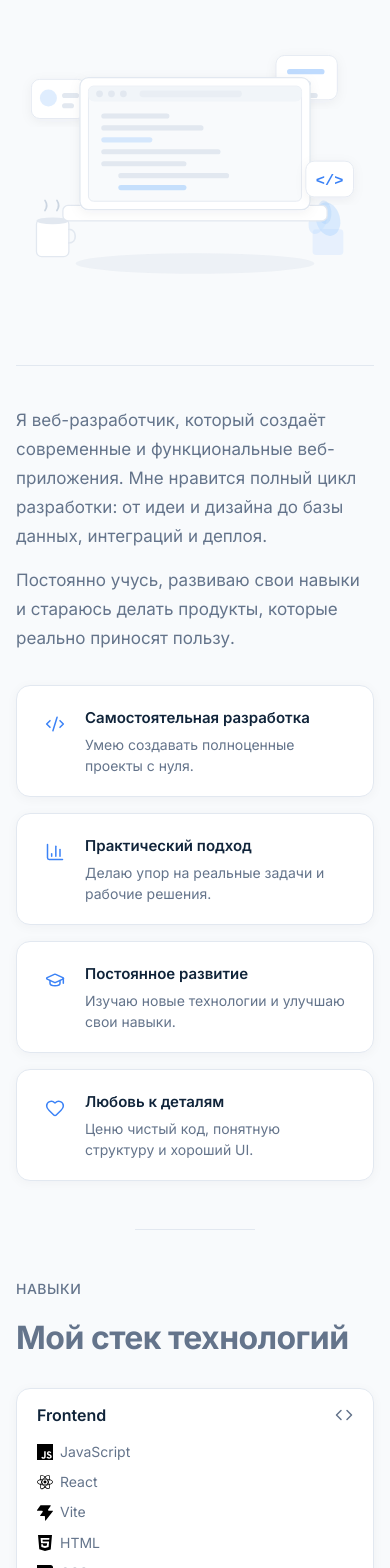
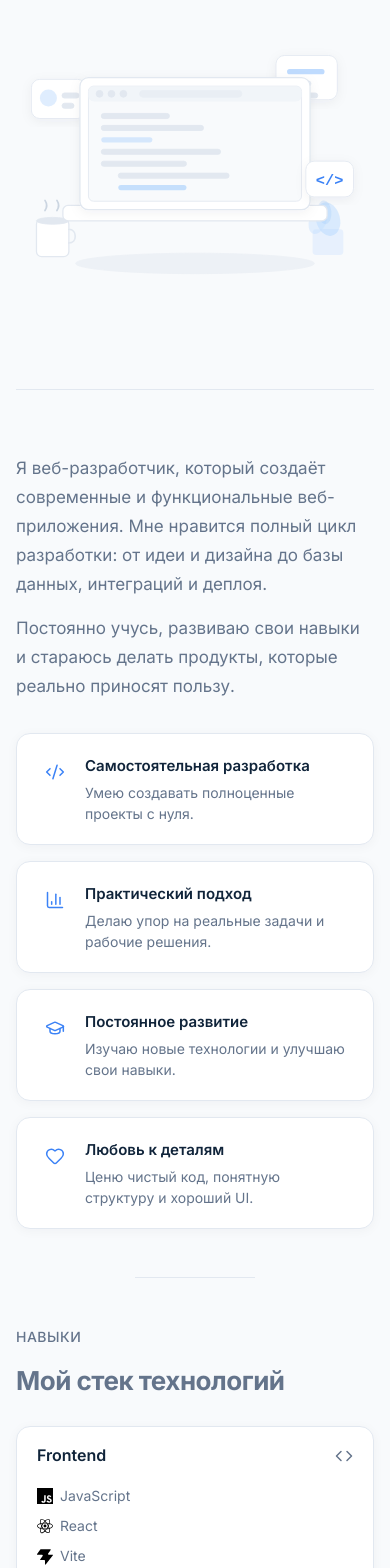
Before and after one commit to danilrekt/visitka, a React (Vite) app: page / in a window 390 px wide. Shown: the part 432-2000 px from the top of the page. Built offline with nearby package versions, Linux system fonts and the light colour scheme.

Commit message:
mobile changes

```diff
--- a/src/components/Skills.jsx
+++ b/src/components/Skills.jsx
@@ -1,4 +1,3 @@
-import { useState } from 'react';
 import { Server, Database, Code as CodeIcon, GitBranch } from 'lucide-react';
 import { ScrollReveal } from './ScrollReveal';
 import {
@@ -68,9 +67,6 @@ const skillsData = [
 ];
 
 export function SkillCategory({ category }) {
-  const [isOpen, setIsOpen] = useState(
-    typeof window !== 'undefined' && window.innerWidth >= 768
-  );
   const Icon = category.icon;
 
   const renderSkillIcon = (icon, size = 15) => {
@@ -83,20 +79,11 @@ export function SkillCategory({ category }) {
 
   return (
     <div className="skill-category">
-      <button
-        type="button"
-        className="skill-category__header"
-        onClick={() => setIsOpen(!isOpen)}
-        aria-expanded={isOpen}
-      >
+      <div className="skill-category__header">
         <span>{category.title}</span>
-        <Icon
-          size={18}
-          className={isOpen ? 'rotated' : ''}
-          style={{ transition: 'transform 0.3s ease' }}
-        />
-      </button>
-      <div className={`skill-category__body ${isOpen ? 'open' : ''}`}>
+        <Icon size={18} className="rotated" />
+      </div>
+      <div className="skill-category__body open">
         <ul className="skill-category__list">
           {category.skills.map((skill) => (
             <li key={skill.name} className="skill-category__item">
--- a/src/components/WorkspaceIllustration.jsx
+++ b/src/components/WorkspaceIllustration.jsx
@@ -9,6 +9,28 @@ export default function WorkspaceIllustration() {
         aria-label="Иллюстрация рабочего места разработчика"
         role="img"
       >
+        <style>{`
+          .ws-border { fill: var(--border); stroke: var(--border); }
+          .ws-border-only { stroke: var(--border); }
+          .ws-bg { fill: var(--bg); }
+          .ws-card-bg { fill: var(--card-bg); }
+          .ws-illustration-bg { fill: var(--illustration-bg); }
+          .ws-illustration-accent { fill: var(--illustration-accent); }
+          .ws-illustration-accent-o5 { fill: var(--illustration-accent); opacity: 0.5; }
+          .ws-illustration-accent-o3 { fill: var(--illustration-accent); opacity: 0.3; }
+          .ws-illustration-accent-o4 { fill: var(--illustration-accent); opacity: 0.4; }
+          .ws-illustration-blue { fill: var(--illustration-blue); }
+          .ws-illustration-blue-o3 { fill: var(--illustration-blue); opacity: 0.3; }
+          .ws-illustration-blue-o25 { fill: var(--illustration-blue); opacity: 0.25; }
+          .ws-illustration-blue-o5 { fill: var(--illustration-blue); opacity: 0.5; }
+          .ws-text { fill: var(--text); }
+          .ws-text-secondary { fill: var(--text-secondary); }
+          .ws-accent { fill: var(--accent); }
+          .ws-white { fill: #FFFFFF; }
+          .ws-shadow { filter: url(#soft); }
+          .ws-stroke-white { stroke: #FFFFFF; }
+        `}</style>
+
         <defs>
           <filter id="soft" x="-20%" y="-20%" width="140%" height="140%">
             <feDropShadow dx="0" dy="3" stdDeviation="6" floodColor="#10243A" floodOpacity="0.05" />
@@ -16,61 +38,60 @@ export default function WorkspaceIllustration() {
         </defs>
 
         {/* Floating card top-right */}
-        <rect x="305" y="24" width="72" height="52" rx="10" fill="#FFFFFF" stroke="var(--border)" strokeWidth="1" filter="url(#soft)" />
-        <rect x="318" y="40" width="44" height="6" rx="3" fill="var(--illustration-accent)" />
-        <rect x="318" y="54" width="28" height="6" rx="3" fill="var(--border)" />
-        <rect x="318" y="68" width="36" height="6" rx="3" fill="var(--border)" />
+        <rect x="305" y="24" width="72" height="52" rx="10" className="ws-white ws-shadow" stroke="var(--border)" strokeWidth="1" />
+        <rect x="318" y="40" width="44" height="6" rx="3" className="ws-illustration-accent" />
+        <rect x="318" y="54" width="28" height="6" rx="3" className="ws-border" />
+        <rect x="318" y="68" width="36" height="6" rx="3" className="ws-border" />
 
         {/* Floating card left */}
-        <rect x="18" y="52" width="64" height="46" rx="10" fill="#FFFFFF" stroke="var(--border)" strokeWidth="1" filter="url(#soft)" />
-        <circle cx="38" cy="74" r="10" fill="var(--illustration-accent)" opacity="0.5" />
-        <rect x="54" y="68" width="20" height="6" rx="3" fill="var(--border)" />
-        <rect x="54" y="80" width="14" height="6" rx="3" fill="var(--border)" />
+        <rect x="18" y="52" width="64" height="46" rx="10" className="ws-white ws-shadow" stroke="var(--border)" strokeWidth="1" />
+        <circle cx="38" cy="74" r="10" className="ws-illustration-accent-o5" />
+        <rect x="54" y="68" width="20" height="6" rx="3" className="ws-border" />
+        <rect x="54" y="80" width="14" height="6" rx="3" className="ws-border" />
 
         {/* Coffee cup */}
-        <rect x="24" y="216" width="38" height="44" rx="6" fill="var(--card-bg)" stroke="var(--border)" strokeWidth="1.5" />
+        <rect x="24" y="216" width="38" height="44" rx="6" className="ws-card-bg ws-border-only" strokeWidth="1.5" />
         <path d="M62 228 C72 228 72 244 62 244" fill="none" stroke="var(--border)" strokeWidth="2" strokeLinecap="round" />
-        <ellipse cx="43" cy="218" rx="19" ry="4" fill="var(--border)" />
+        <ellipse cx="43" cy="218" rx="19" ry="4" className="ws-border" />
         <path d="M34 206 Q38 200 34 194" fill="none" stroke="#CBD5E1" strokeWidth="2" strokeLinecap="round" />
         <path d="M48 206 Q52 200 48 194" fill="none" stroke="#CBD5E1" strokeWidth="2" strokeLinecap="round" />
 
         {/* Plant pot */}
-        <rect x="348" y="228" width="36" height="30" rx="4" fill="var(--illustration-accent)" opacity="0.3" />
-        <ellipse cx="366" cy="216" rx="14" ry="20" fill="var(--illustration-blue)" opacity="0.3" transform="rotate(-15 366 216)" />
-        <ellipse cx="354" cy="218" rx="10" ry="16" fill="var(--illustration-accent)" opacity="0.4" transform="rotate(20 354 218)" />
-        <ellipse cx="362" cy="208" rx="8" ry="14" fill="var(--illustration-blue)" opacity="0.25" transform="rotate(-5 362 208)" />
+        <rect x="348" y="228" width="36" height="30" rx="4" className="ws-illustration-accent-o3" />
+        <ellipse cx="366" cy="216" rx="14" ry="20" className="ws-illustration-blue-o3" transform="rotate(-15 366 216)" />
+        <ellipse cx="354" cy="218" rx="10" ry="16" className="ws-illustration-accent-o4" transform="rotate(20 354 218)" />
+        <ellipse cx="362" cy="208" rx="8" ry="14" className="ws-illustration-blue-o25" transform="rotate(-5 362 208)" />
 
         {/* Laptop shadow */}
-        <ellipse cx="210" cy="268" rx="140" ry="12" fill="var(--border)" opacity="0.5" />
+        <ellipse cx="210" cy="268" rx="140" ry="12" className="ws-border" opacity="0.5" />
 
         {/* Laptop base */}
-        <rect x="55" y="200" width="310" height="18" rx="6" fill="var(--card-bg)" stroke="var(--border)" strokeWidth="1.5" />
-        <rect x="175" y="196" width="70" height="6" rx="3" fill="var(--border)" opacity="0.5" />
+        <rect x="55" y="200" width="310" height="18" rx="6" className="ws-card-bg ws-border-only" strokeWidth="1.5" />
+        <rect x="175" y="196" width="70" height="6" rx="3" className="ws-border" opacity="0.5" />
 
         {/* Laptop screen */}
-        <rect x="75" y="50" width="270" height="155" rx="10" fill="var(--card-bg)" stroke="var(--border)" strokeWidth="1.5" filter="url(#soft)" />
-        {/* Screen inner */}
-        <rect x="85" y="60" width="250" height="135" rx="6" fill="var(--bg)" stroke="var(--border)" strokeWidth="1" />
+        <rect x="75" y="50" width="270" height="155" rx="10" className="ws-card-bg ws-shadow" stroke="var(--border)" strokeWidth="1.5" />
+        <rect x="85" y="60" width="250" height="135" rx="6" className="ws-bg ws-border-only" strokeWidth="1" />
 
         {/* Browser top bar */}
-        <rect x="85" y="60" width="250" height="18" rx="6" fill="var(--illustration-bg)" />
-        <circle cx="98" cy="69" r="4" fill="var(--border)" />
-        <circle cx="112" cy="69" r="4" fill="var(--border)" />
-        <circle cx="126" cy="69" r="4" fill="var(--border)" />
-        <rect x="145" y="65" width="120" height="8" rx="4" fill="var(--border)" opacity="0.5" />
+        <rect x="85" y="60" width="250" height="18" rx="6" className="ws-illustration-bg" />
+        <circle cx="98" cy="69" r="4" className="ws-border" />
+        <circle cx="112" cy="69" r="4" className="ws-border" />
+        <circle cx="126" cy="69" r="4" className="ws-border" />
+        <rect x="145" y="65" width="120" height="8" rx="4" className="ws-border" opacity="0.5" />
 
         {/* Code lines */}
-        <rect x="100" y="92" width="80" height="6" rx="3" fill="var(--border)" />
-        <rect x="100" y="106" width="120" height="6" rx="3" fill="var(--border)" />
-        <rect x="100" y="120" width="60" height="6" rx="3" fill="var(--illustration-accent)" opacity="0.6" />
-        <rect x="100" y="134" width="140" height="6" rx="3" fill="var(--border)" />
-        <rect x="100" y="148" width="100" height="6" rx="3" fill="var(--border)" />
-        <rect x="120" y="162" width="130" height="6" rx="3" fill="var(--border)" />
-        <rect x="120" y="176" width="80" height="6" rx="3" fill="var(--illustration-blue)" opacity="0.5" />
+        <rect x="100" y="92" width="80" height="6" rx="3" className="ws-border" />
+        <rect x="100" y="106" width="120" height="6" rx="3" className="ws-border" />
+        <rect x="100" y="120" width="60" height="6" rx="3" className="ws-illustration-accent" opacity="0.6" />
+        <rect x="100" y="134" width="140" height="6" rx="3" className="ws-border" />
+        <rect x="100" y="148" width="100" height="6" rx="3" className="ws-border" />
+        <rect x="120" y="162" width="130" height="6" rx="3" className="ws-border" />
+        <rect x="120" y="176" width="80" height="6" rx="3" className="ws-illustration-blue-o5" />
 
         {/* Floating </> badge */}
-        <rect x="340" y="148" width="56" height="42" rx="10" fill="#FFFFFF" stroke="var(--border)" strokeWidth="1" filter="url(#soft)" />
-        <text x="368" y="176" textAnchor="middle" fill="var(--accent)" fontSize="18" fontFamily="monospace" fontWeight="600">&lt;/&gt;</text>
+        <rect x="340" y="148" width="56" height="42" rx="10" className="ws-white ws-shadow" stroke="var(--border)" strokeWidth="1" />
+        <text x="368" y="176" textAnchor="middle" className="ws-accent" fontSize="18" fontFamily="monospace" fontWeight="600">&lt;/&gt;</text>
       </svg>
     </div>
   );
--- a/src/index.css
+++ b/src/index.css
@@ -398,10 +398,12 @@ img {
   justify-content: center;
   position: relative;
   min-height: 340px;
+  overflow: hidden;
 }
 
 .workspace__svg {
   max-width: 100%;
+  width: 100%;
   height: auto;
 }
 
@@ -592,17 +594,11 @@ img {
   padding: 16px 20px;
   background: none;
   border: none;
-  cursor: pointer;
   font-family: inherit;
   font-size: 16px;
   font-weight: 600;
   color: var(--text);
-  transition: background 0.2s ease;
   flex-shrink: 0;
-}
-
-.skill-category__header:hover {
-  background: var(--bg);
 }
 
 .skill-category__header svg {
@@ -617,23 +613,7 @@ img {
 }
 
 .skill-category__body {
-  overflow: hidden;
-  flex: 1;
-}
-
-.skill-category__body.open {
   padding-bottom: 16px;
-}
-
-@media (min-width: 768px) {
-  .skill-category__body {
-    padding-bottom: 16px !important;
-    overflow: visible !important;
-  }
-
-  .skill-category__header {
-    cursor: default;
-  }
 }
 
 .skill-category__list {
@@ -735,10 +715,6 @@ img {
   .skills__grid {
     grid-template-columns: repeat(2, 1fr);
   }
-
-  .contact__links {
-    flex-wrap: wrap;
-  }
 }
 
 @media (max-width: 768px) {
@@ -748,8 +724,8 @@ img {
     justify-content: center;
   }
 
-  .page-section {
-    padding: 48px 0;
+  .hero {
+    padding: 32px 0 40px;
   }
 
   .hero__inner {
@@ -777,13 +753,23 @@ img {
   .hero__about {
     grid-template-columns: 1fr;
     gap: 32px;
-    margin-top: 40px;
-    padding-top: 40px;
   }
 
   .workspace {
     order: 3;
     min-height: 220px;
+  }
+
+  .page-section {
+    padding: 48px 0;
+  }
+
+  .section__title {
+    font-size: 26px;
+  }
+
+  .contact__title {
+    font-size: 26px;
   }
 
   .about__inner {
```
